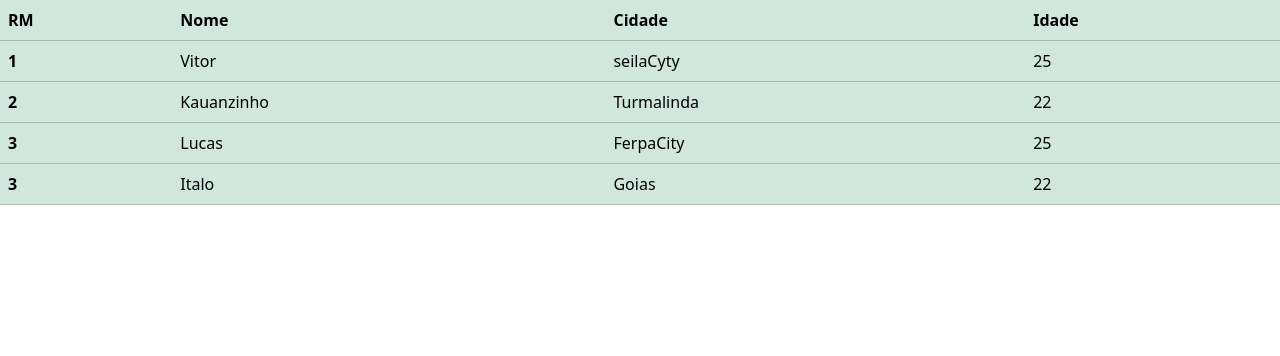
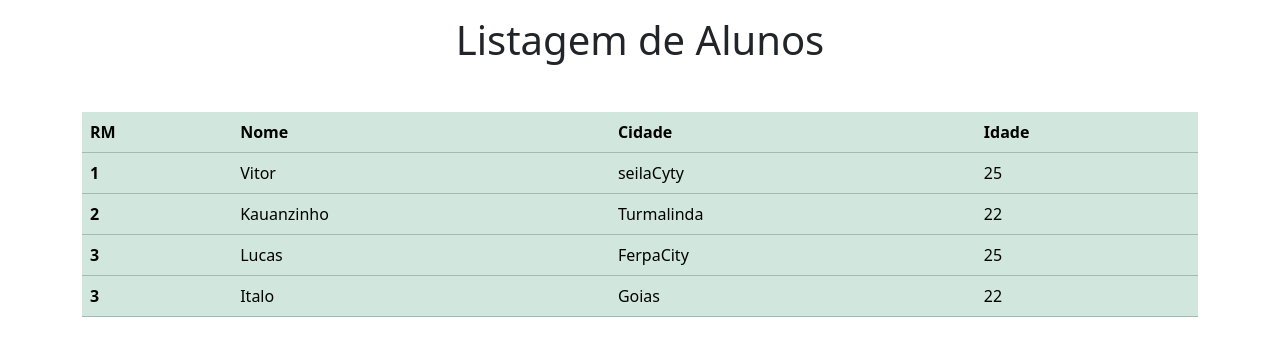
Before and after one commit to bernardo-rafa/primeiro_git_FATEC, a plain HTML site: page listarAluno.html in a window 1280 px wide. Drawn offline with nearby package versions, Linux system fonts and the light colour scheme.

Commit message:
Estilizando com Bootstrap

```diff
--- a/listarAluno.html
+++ b/listarAluno.html
@@ -17,7 +17,11 @@
     ></script>
   </head>
   <body>
-    <table class="table table-success">
+    <div class="container-fluid">
+      <div class="container">
+        <h1 class="mt-3 text-center">Listagem de Alunos</h1>
+
+        <table class="table table-success mt-5">
           <thead>
             <tr>
               <th scope="col">RM</th>
@@ -35,7 +39,7 @@
             </tr>
             <tr>
               <th scope="row">2</th>
-      <td> Kauanzinho</td>
+              <td>Kauanzinho</td>
               <td>Turmalinda</td>
               <td>22</td>
             </tr>
@@ -43,16 +47,18 @@
               <th scope="row">3</th>
               <td>Lucas</td>
               <td>FerpaCity</td>
-      <td>25 </td>
+              <td>25</td>
             </tr>
 
             <tr>
               <th scope="row">3</th>
               <td>Italo</td>
-        <td> Goias</td>
+              <td>Goias</td>
               <td>22</td>
             </tr>
           </tbody>
         </table>
+      </div>
+    </div>
   </body>
 </html>
```
Lines whose indentation alone changed are shown as unchanged.
